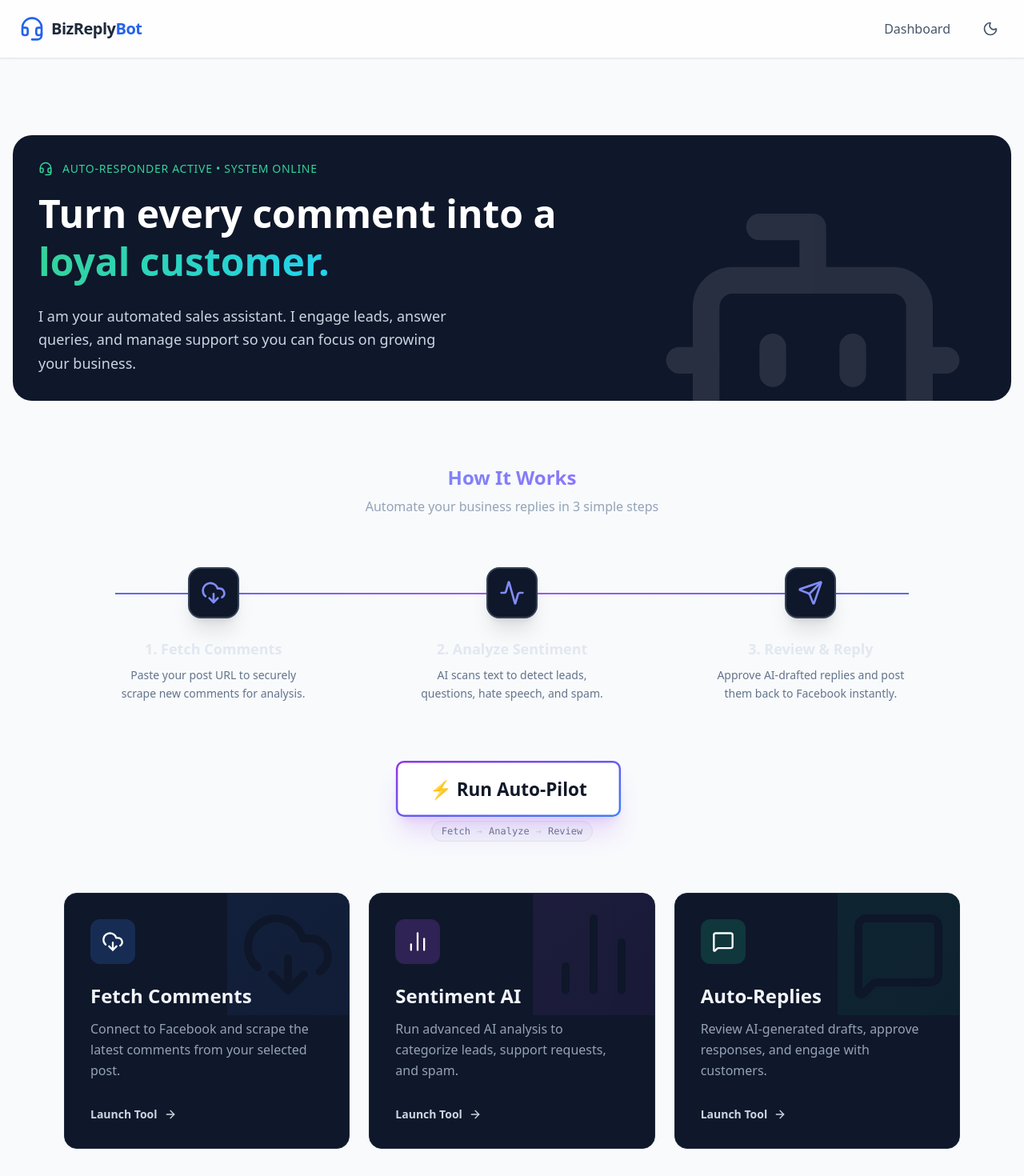
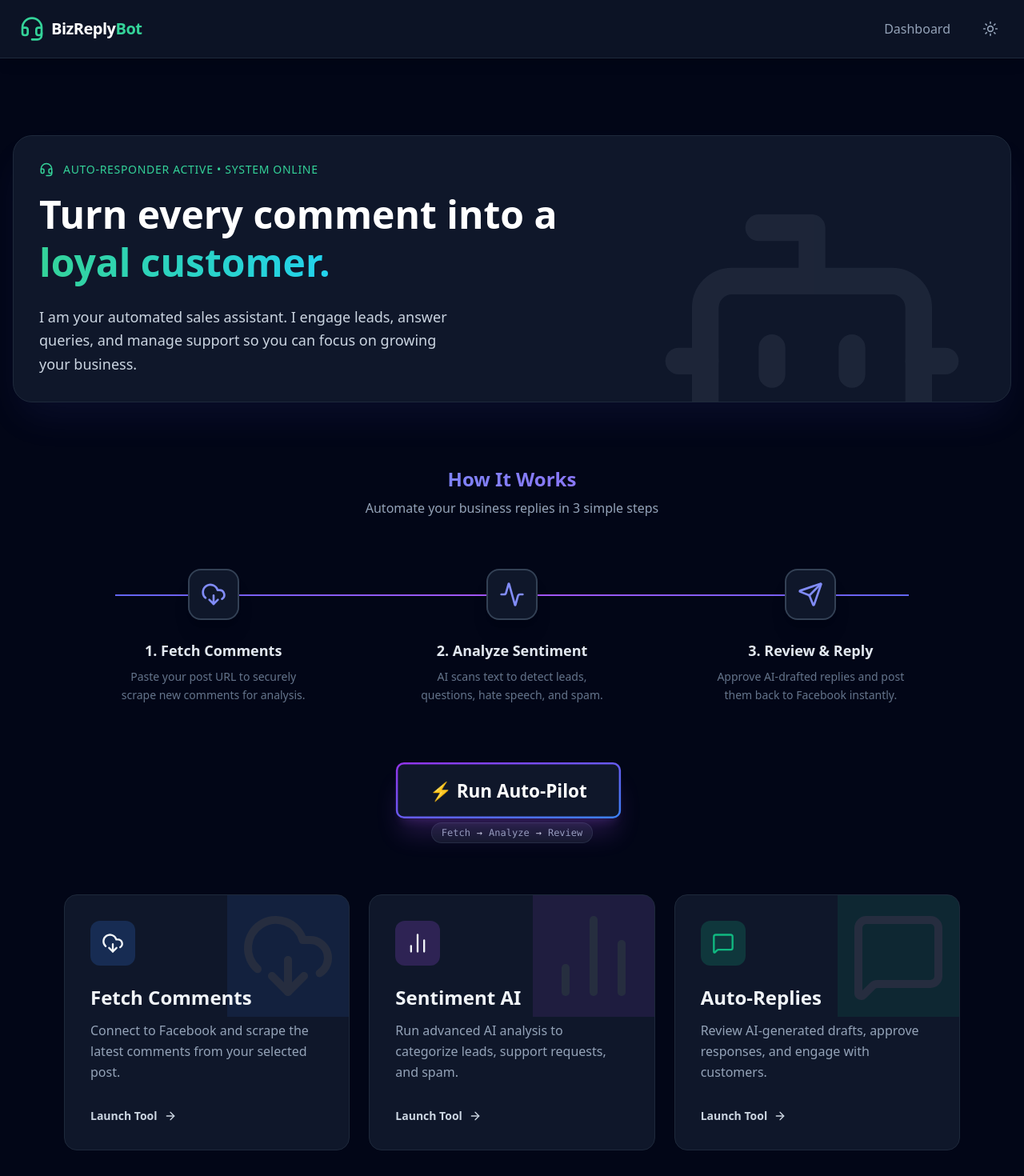
Before and after one commit to Motasaith/FB_Bot_Peacekeeper, a React (Vite) app in the folder fb-peacekeeper-dashboard/: page / in a window 1280 px wide. Shown: the top 1470 px of the page at 80% size. Built offline with nearby package versions, Linux system fonts and the light colour scheme.

Commit message:
Polish: Dark Mode Default, AI Model Fix, Updated Docs

```diff
--- a/fb-peacekeeper-dashboard/src/App.jsx
+++ b/fb-peacekeeper-dashboard/src/App.jsx
@@ -11,7 +11,7 @@ import 'react-toastify/dist/ReactToastify.css';
 
 function App() {
   const [currentPage, setCurrentPage] = useState('dashboard');
-  const [darkMode, setDarkMode] = useState(false);
+  const [darkMode, setDarkMode] = useState(true);
 
   // Toggle Dark Mode
   useEffect(() => {
--- a/fb-peacekeeper-dashboard/src/components/DashboardCards.jsx
+++ b/fb-peacekeeper-dashboard/src/components/DashboardCards.jsx
@@ -10,7 +10,7 @@ const Card = ({ title, description, icon: Icon, color, onClick, delay }) => {
             transition={{ delay, duration: 0.4 }}
             whileHover={{ y: -5, transition: { duration: 0.2 } }}
             onClick={onClick}
-            className="group relative overflow-hidden rounded-2xl bg-slate-900 border border-slate-800 p-8 cursor-pointer hover:border-slate-700 hover:shadow-2xl hover:shadow-indigo-500/10 transition-all"
+            className="group relative overflow-hidden rounded-2xl bg-white dark:bg-slate-900 border border-slate-200 dark:border-slate-800 p-8 cursor-pointer hover:border-slate-300 dark:hover:border-slate-700 hover:shadow-2xl hover:shadow-indigo-500/10 transition-all font-sans"
         >
             <div className={`absolute top-0 right-0 p-4 opacity-10 group-hover:opacity-20 transition-opacity ${color}`}>
                 <Icon size={120} />
@@ -18,19 +18,19 @@ const Card = ({ title, description, icon: Icon, color, onClick, delay }) => {
 
             <div className="relative z-10">
                 <div className={`w-14 h-14 rounded-xl flex items-center justify-center mb-6 ${color} bg-opacity-20`}>
-                    <Icon className={`w-7 h-7 text-white`} />
+                    <Icon className={`w-7 h-7 ${color.replace('bg-', 'text-')}`} />
                 </div>
 
-                <h3 className="text-2xl font-bold text-slate-100 mb-3">{title}</h3>
-                <p className="text-slate-400 mb-8 leading-relaxed max-w-sm">{description}</p>
+                <h3 className="text-2xl font-bold text-slate-800 dark:text-slate-100 mb-3">{title}</h3>
+                <p className="text-slate-600 dark:text-slate-400 mb-8 leading-relaxed max-w-sm">{description}</p>
 
-                <div className="flex items-center text-sm font-semibold text-slate-300 group-hover:text-white transition-colors">
+                <div className="flex items-center text-sm font-semibold text-slate-500 dark:text-slate-300 group-hover:text-blue-600 dark:group-hover:text-white transition-colors">
                     <span>Launch Tool</span>
                     <ArrowRight className="w-4 h-4 ml-2 transform group-hover:translate-x-1 transition-transform" />
                 </div>
             </div>
 
-             <div className="absolute inset-0 bg-gradient-to-br from-transparent to-slate-900/50 pointer-events-none" />
+             <div className="absolute inset-0 bg-gradient-to-br from-transparent to-slate-100/50 dark:to-slate-900/50 pointer-events-none opacity-0 group-hover:opacity-100 transition-opacity" />
         </motion.div>
     );
 };
--- a/fb-peacekeeper-dashboard/src/components/Hero.jsx
+++ b/fb-peacekeeper-dashboard/src/components/Hero.jsx
@@ -4,9 +4,9 @@ import { Headset, Bot } from 'lucide-react';
 
 const Hero = () => {
   return (
-    <div className="relative overflow-hidden bg-slate-900 rounded-3xl p-8 mb-8 text-white min-h-[300px] flex items-center">
-      <div className="absolute top-0 right-0 p-12 opacity-10">
-        <Bot size={400} />
+    <div className="relative overflow-hidden bg-white dark:bg-slate-900 rounded-3xl p-8 mb-8 text-slate-900 dark:text-white min-h-[300px] flex items-center shadow-2xl shadow-indigo-500/10 border border-slate-100 dark:border-slate-800 transition-colors">
+      <div className="absolute top-0 right-0 p-12 opacity-5 dark:opacity-10">
+        <Bot size={400} className="text-indigo-600 dark:text-slate-400" />
       </div>
 
       <div className="relative z-10 max-w-2xl">
@@ -15,19 +15,19 @@ const Hero = () => {
            animate={{ opacity: 1, y: 0 }}
            transition={{ duration: 0.8 }}
         >
-          <div className="flex items-center gap-3 mb-4 text-emerald-400 font-medium tracking-wider text-sm uppercase">
+          <div className="flex items-center gap-3 mb-4 text-emerald-600 dark:text-emerald-400 font-medium tracking-wider text-sm uppercase">
             <Headset size={18} />
             <span>Auto-Responder Active • System Online</span>
           </div>
 
-          <h1 className="text-5xl font-bold mb-6 leading-tight">
+          <h1 className="text-5xl font-bold mb-6 leading-tight text-slate-800 dark:text-white">
             Turn every comment into a <br/>
-            <span className="text-transparent bg-clip-text bg-gradient-to-r from-emerald-400 to-cyan-400">
+            <span className="text-transparent bg-clip-text bg-gradient-to-r from-blue-600 to-purple-600 dark:from-emerald-400 dark:to-cyan-400">
               loyal customer.
             </span>
           </h1>
 
-          <p className="text-slate-300 text-lg leading-relaxed max-w-lg">
+          <p className="text-slate-600 dark:text-slate-300 text-lg leading-relaxed max-w-lg">
             I am your automated sales assistant. I engage leads, answer queries, and manage support so you can focus on growing your business.
           </p>
         </motion.div>
--- a/fb-peacekeeper-dashboard/src/components/WorkflowDiagram.jsx
+++ b/fb-peacekeeper-dashboard/src/components/WorkflowDiagram.jsx
@@ -52,12 +52,12 @@ const WorkflowDiagram = () => {
                         transition={{ delay: index * 0.3 }}
                         className="flex flex-col items-center flex-1"
                     >
-                        <div className="w-16 h-16 rounded-2xl bg-slate-900 border-2 border-slate-700 flex items-center justify-center mb-6 shadow-xl relative z-20 group hover:border-indigo-500 transition-colors duration-300">
+                        <div className="w-16 h-16 rounded-2xl bg-white dark:bg-slate-900 border-2 border-slate-200 dark:border-slate-700 flex items-center justify-center mb-6 shadow-xl relative z-20 group hover:border-indigo-500 transition-colors duration-300">
                              <div className="absolute inset-0 bg-indigo-500/10 rounded-2xl opacity-0 group-hover:opacity-100 transition-opacity" />
-                             <step.icon className="w-8 h-8 text-indigo-400 group-hover:text-white transition-colors" />
+                             <step.icon className="w-8 h-8 text-indigo-500 dark:text-indigo-400 group-hover:text-indigo-600 dark:group-hover:text-white transition-colors" />
                         </div>
-                        <h3 className="text-lg font-bold text-slate-200 mb-2">{step.title}</h3>
-                        <p className="text-sm text-slate-500 text-center max-w-[250px] leading-relaxed">
+                        <h3 className="text-lg font-bold text-slate-800 dark:text-slate-200 mb-2">{step.title}</h3>
+                        <p className="text-sm text-slate-600 dark:text-slate-500 text-center max-w-[250px] leading-relaxed">
                             {step.description}
                         </p>
                     </motion.div>
@@ -71,12 +71,12 @@ const WorkflowDiagram = () => {
                         <div className="w-16 h-16 rounded-2xl bg-gradient-to-br from-indigo-600 to-purple-700 flex items-center justify-center mb-4 shadow-lg shadow-indigo-500/20">
                              <step.icon className="w-8 h-8 text-white" />
                         </div>
-                        <h3 className="text-lg font-bold text-slate-100 mb-2">{step.title}</h3>
-                        <p className="text-sm text-slate-400 text-center px-6">
+                        <h3 className="text-lg font-bold text-slate-800 dark:text-slate-100 mb-2">{step.title}</h3>
+                        <p className="text-sm text-slate-600 dark:text-slate-400 text-center px-6">
                             {step.description}
                         </p>
                         {index < StepParams.length - 1 && (
-                            <div className="w-[2px] h-8 bg-slate-800 my-4" />
+                            <div className="w-[2px] h-8 bg-slate-200 dark:bg-slate-800 my-4" />
                         )}
                     </div>
                 ))}
```
Also changed, not shown: 2 other files (tests, documents, lock files or other folders).
